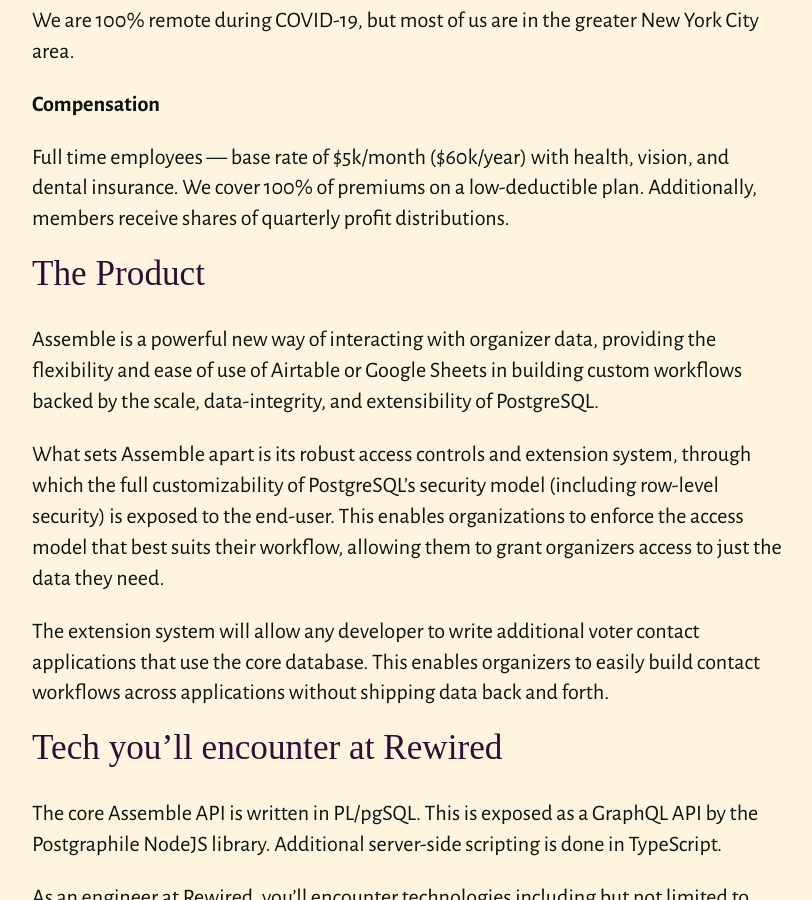
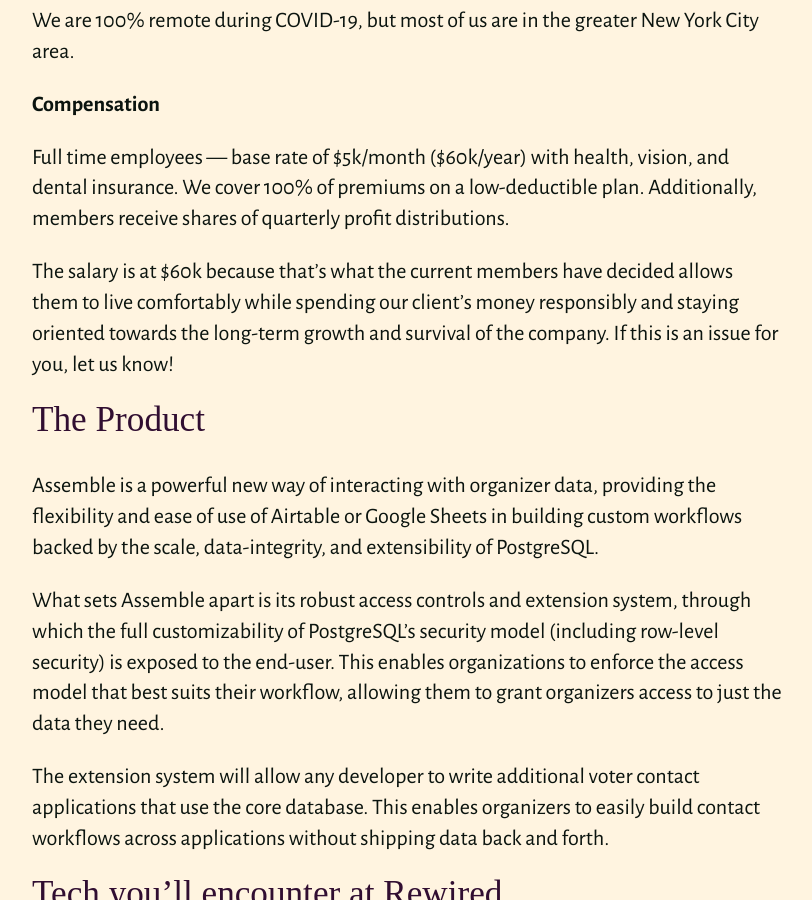
Before and after one commit to politics-rewired/politics-rewired.github.io, a Jekyll site: the page built from careers/full-stack-software-engineer.md, in a window 1280 px wide and 900 px high, scrolled down 1185 px. Shown: the whole window, without its empty margins (233-1045 px from the left). Built offline with Jekyll 4.4.1, drawn with Linux system fonts in a browser that asks for light colours; some web fonts are replaced.

Commit message:
add pay thing

```diff
--- a/careers/full-stack-software-engineer.md
+++ b/careers/full-stack-software-engineer.md
@@ -29,6 +29,10 @@
 
 Full time employees — base rate of \$5k/month (\$60k/year) with health, vision, and dental insurance. We cover 100% of premiums on a low-deductible plan. Additionally, members
 receive shares of quarterly profit distributions.
+
+The salary is at $60k because that's what the current members have decided allows them to live
+comfortably while spending our client's money responsibly and staying oriented towards the
+long-term growth and survival of the company. If this is an issue for you, let us know!
 
 ## The Product
 
```
